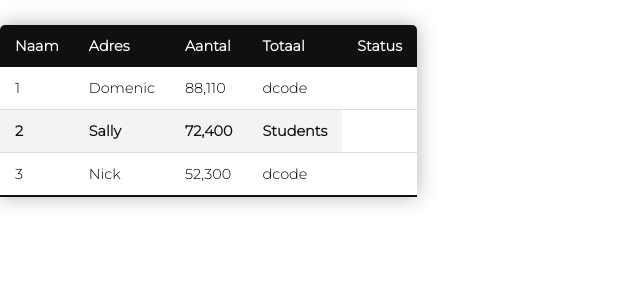
After one commit to Timhamer/Project-3, a PHP site: page /overzicht.html in a window 1280 px wide. The commit adds this page. Shown: the top 300 px of the page, without its empty margins (0-640 px from the left). Run offline with PHP 8.4, Linux system fonts and the light colour scheme.

Commit message:
overzicht

```diff
--- a/header.css
+++ b/header.css
@@ -3,6 +3,10 @@
     padding: 0;
     text-decoration: none;
     list-style: none;
+}
+
+body {
+  font-family: 'Montserrat';
 }
 
 .header {
@@ -100,3 +104,42 @@ color: grey;
       background-color: #101010;
     }
   }
+
+  .content-table {
+    border-collapse: collapse;
+    margin: 25px 0;
+    font-size: 0.9em;
+    min-width: 400px;
+    border-radius: 5px 5px 0 0;
+    overflow: hidden;
+    box-shadow: 0 0 20px rgba(0, 0, 0, 0.30);
+  }
+
+  .content-table thead tr {
+    background-color: #101010;
+    color: #ffffff;
+    text-align: left;
+    font-weight: bold;
+  }
+
+  .content-table th,
+  .content-table td {
+    padding: 12px 15px;
+  }
+
+  .content-table tbody tr {
+    border-bottom: 1px solid #dddddd;
+  }
+
+  .content-table tbody tr:nth-of-type(even) {
+    background-color: #f3f3f3;
+  }
+
+  .content-table tbody tr:last-of-type {
+    border-bottom: 2px solid #101010;
+  }
+
+  .content-table tbody tr.active-row {
+    font-weight: bold;
+    color: #101010;
+  }
--- /dev/null
+++ b/overzicht.html
@@ -0,0 +1,45 @@
+<!DOCTYPE html>
+<head>
+  <title>Sorting Tables w/ JavaScript</title>
+  <meta name="viewport" content="width=device-width, initial-scale=1.0" />
+  <meta charset="utf-8" />
+   <link rel="stylesheet" href="header.css">
+   <link href="https://fonts.googleapis.com/css2?family=Montserrat:wght@300&display=swap" rel="stylesheet">
+</head>
+
+<body>
+    <table class="content-table">
+        <thead>
+          <tr>
+            <th>Naam</th>
+            <th>Adres</th>
+            <th>Aantal</th>
+            <th>Totaal</th>
+            <th>Status</th>
+          </tr>
+        </thead>
+        <tbody>
+          <tr>
+            <td>1</td>
+            <td>Domenic</td>
+            <td>88,110</td>
+            <td>dcode</td>
+          </tr>
+          <tr class="active-row">
+            <td>2</td>
+            <td>Sally</td>
+            <td>72,400</td>
+            <td>Students</td>
+          </tr>
+          <tr>
+            <td>3</td>
+            <td>Nick</td>
+            <td>52,300</td>
+            <td>dcode</td>
+          </tr>
+        </tbody>
+      </table>
+
+  <script src="./src/tablesort.js"></script>
+</body>
+</html>
```
Also changed, not shown: overzicht.js (added, +36 -0 lines).
